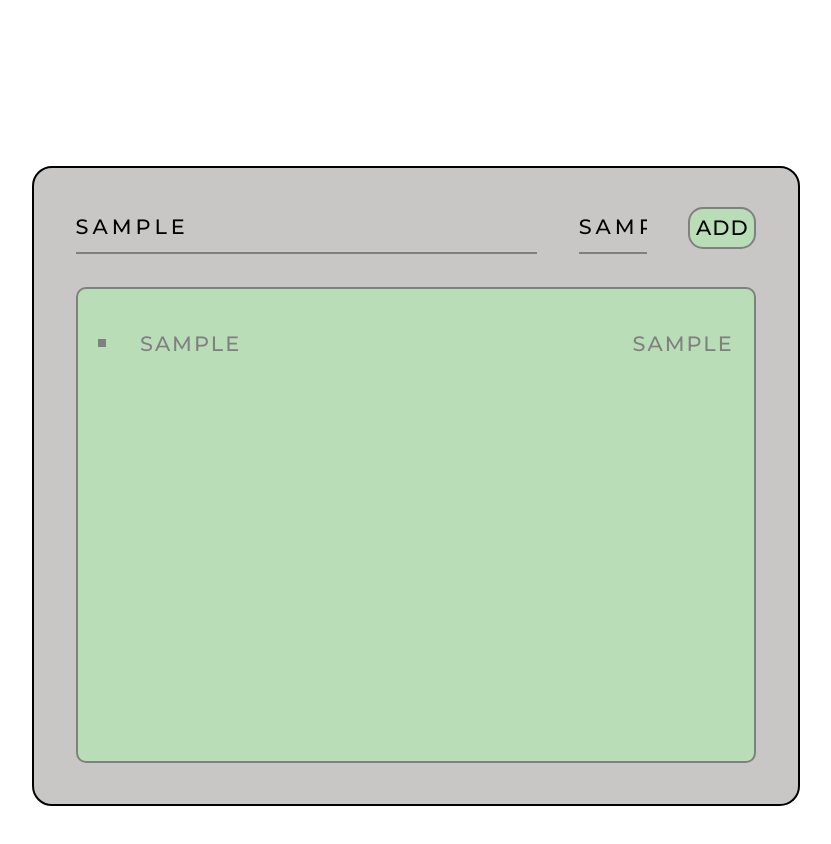
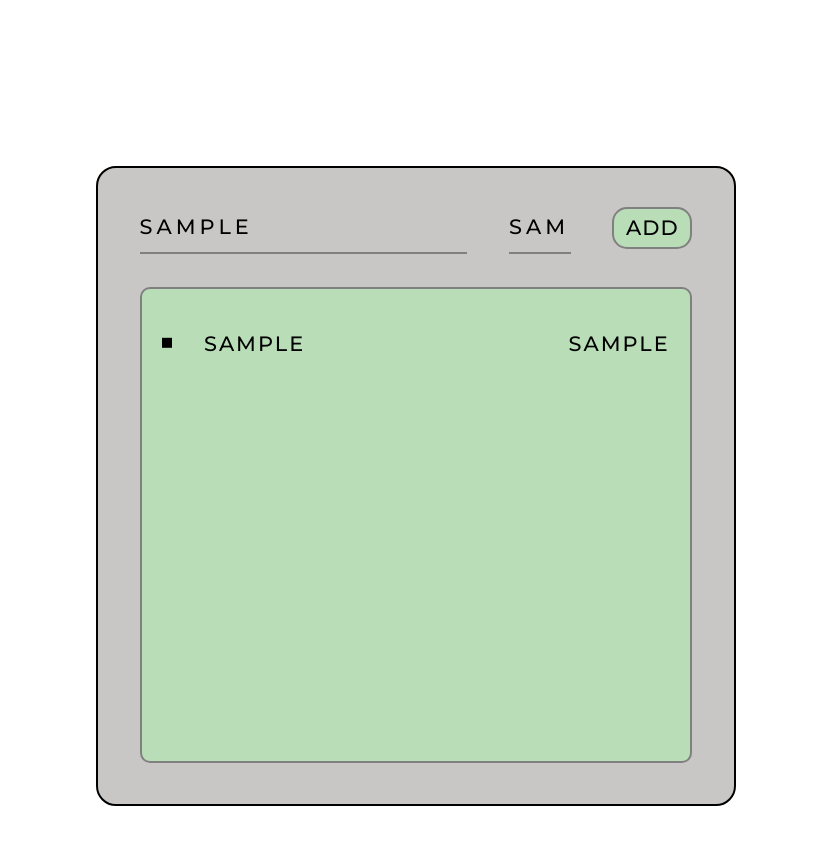
Before and after one commit to Yoyomo1/Todo, a plain HTML site: page index.html in a window 1280 px wide. Both pictures are taken after typing "Sample", "Sample" into the empty fields and a click on the button "ADD". Shown: the whole page, without its empty margins (224-1055 px from the left). Drawn offline with Linux system fonts and the light colour scheme.

Commit message:
fixed flex container

```diff
--- a/app.js
+++ b/app.js
@@ -29,14 +29,17 @@ function addItemToList(itemValue, hoursValue) {
   listItem_li.setAttribute("class", "list-item");
   itemsList_ul.appendChild(listItem_li);
 
+  // Span element to remove items
+  const close_span = document.createElement("span");
+  close_span.setAttribute("class", "remove-item");
+  listItem_li.appendChild(close_span);
+
   // Add item in second column
   const hourItem_li = document.createElement("li");
   const textNodeHour = document.createTextNode(hoursValue);
   hourItem_li.appendChild(textNodeHour);
   hourItem_li.setAttribute("class", "list-hour");
   hoursList_ul.appendChild(hourItem_li);
-
-  console.log("test");
 }
 
 main();
--- a/style.css
+++ b/style.css
@@ -24,7 +24,7 @@ main {
   display: flex;
   flex-direction: column;
   margin: 8rem auto;
-  width: 60%;
+  width: 50%;
   height: 80vh;
   border: 2px solid var(--clr-text);
   border-radius: 20px;
@@ -34,7 +34,7 @@ main {
 ul {
   list-style: none;
   padding: 1rem;
-  color: grey;
+  color: black;
   font-weight: 500;
 }
 
@@ -72,18 +72,20 @@ li {
 }
 
 .input-container > #item {
-  flex: 1 1 70%;
+  flex: 1 3 70%;
+  min-width: 15px;
 }
 
 .input-container > #hours {
-  flex: 1 1 10%;
-  max-width: 10%;
+  flex: 1 5 15%;
+  min-width: 10px;
 }
 
 .input-container > button {
   height: 2rem;
-  max-width: clamp(5%, 10%, 20%);
-  flex: 1 1 20%;
+  flex: 1 1 15%;
+  min-width: 80px;
+  max-width: 100px;
   background-color: var(--clr-app-bg-light);
   border-radius: 15px;
   border: 2px solid grey;
@@ -117,17 +119,27 @@ li {
   flex: 1 1 20%;
 }
 
-.list-item::before {
-  content: "";
-  position: absolute;
-  z-index: 2;
-  height: 8px;
-  width: 8px;
-  left: 1rem;
-  transform: translate(0, 100%);
-  background-color: grey;
+.list-hour {
+  text-align: center;
 }
 
-.list-item:hover::before {
+.remove-item {
+  position: absolute;
+  display: inline-block;
+  width: 10px;
+  height: 10px;
+  left: 1rem;
+  transform: translateY(68%);
+  background: black;
+  z-index: 2;
+  transition: all 500ms;
+}
+
+.remove-item:hover::before {
+  content: "";
   cursor: pointer;
+  position: absolute;
+  width: 15px;
+  height: 5px;
+  background: black;
 }
```
